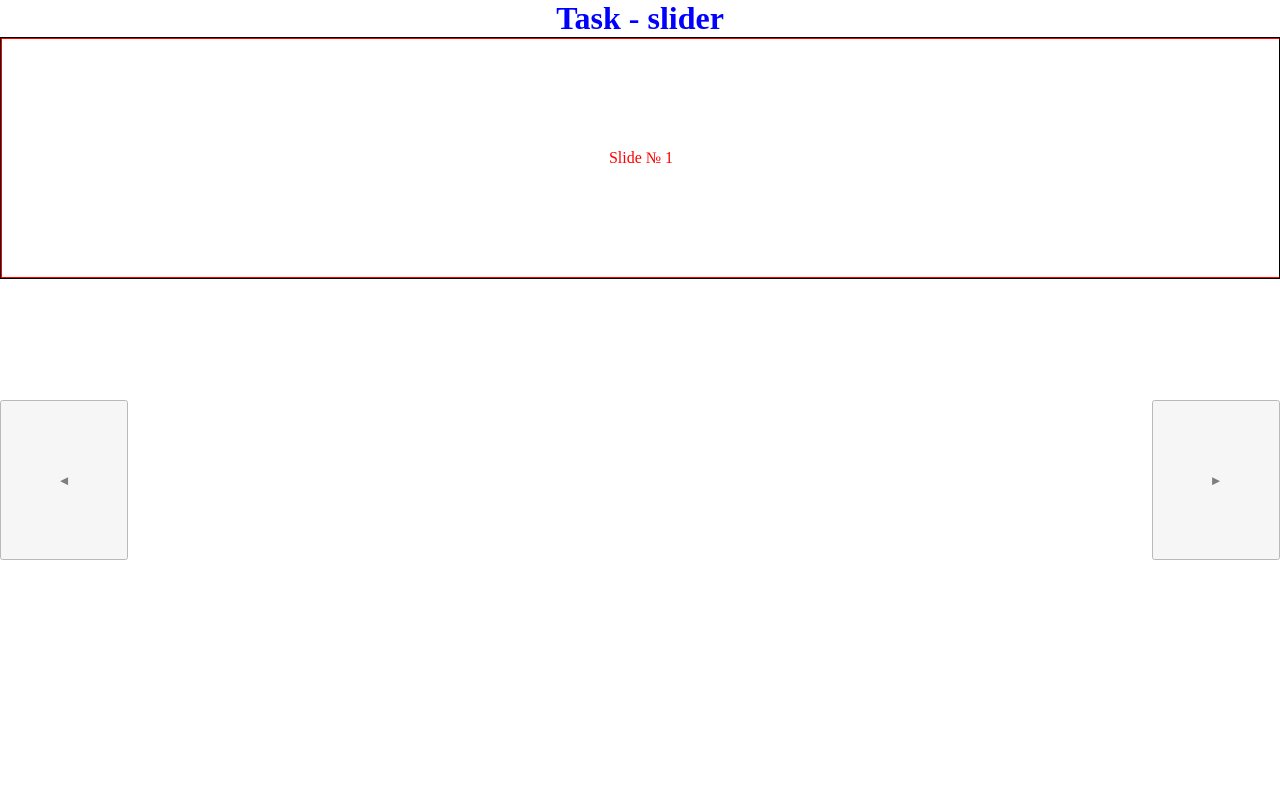
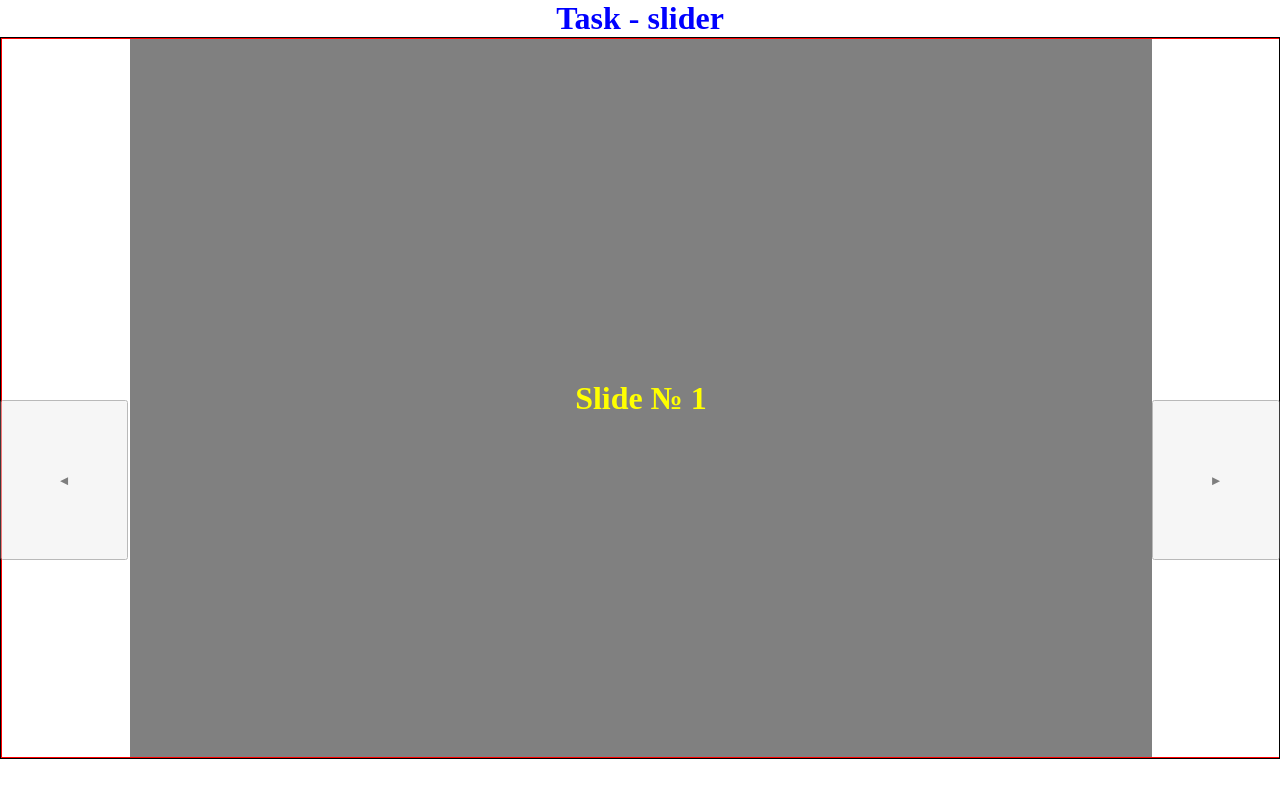
Before and after one commit to Zolotou/Carousel-component-react, a React app: page / in a window 1280 px wide. Built offline with nearby package versions, Linux system fonts and the light colour scheme.

Commit message:
feat: add swipes support

```diff
--- a/src/App.css
+++ b/src/App.css
@@ -24,6 +24,7 @@
     opacity: 0.5;
     width: 10%;
     height: 20%;
+    z-index: 100;
 }
 
 .button-left {
@@ -37,18 +38,28 @@
 
 .Slider {
     display: flex;
-    height:  30%;
+    height:  90%;
     border: 1px solid black;
     overflow: hidden;
 
 }
 
 .slide {
-    color:  red;
+    z-index: 1;
+    display: flex;
+    justify-content: center;
+    color:  yellow;
     min-width: 100%;
     border: 1px solid red;
-    display: flex;
-    justify-content: center;
-    align-items: center;
     transition: 0.5s;
 }
+
+.slide-content {
+    margin: 0 10%;
+    width: 100%;
+    height: 100%;
+    display: flex;
+    align-items: center;
+    justify-content: center;
+    background-color: grey;
+}
--- a/src/App.js
+++ b/src/App.js
@@ -5,21 +5,49 @@ import Slide from './components/Slide';
 const App = () => {
     const slides = [...Array(11).keys()];
     const [xAxisStep, SetXAxisStep] = useState(0);
+    const [slidePlace, SetSlidePlace] = useState(0);
+    const [touchStart, setTouchStart] = useState(0);
+
+    const TouchStartHandler = (e) => {
+        setTouchStart(e.targetTouches[0].clientX)
+    }
+
+    const TouchStopHandler = (e) => {
+        const touchDistance = touchStart -  e.changedTouches[0].clientX;
+
+        if(window.innerWidth + Math.abs(touchDistance) > window.innerWidth * 1.5){
+            touchDistance < 0 ? goLeft() : goRight();
+        }else { SetXAxisStep(slidePlace * 100)}
+        console.log({window: window.innerWidth, touch: touchDistance});
+        setTouchStart(0)
+
+    }
+
+    const TouchMoveHandler = (e) => {
+        const TouchMove = e.changedTouches[0].clientX;
+        const touchDistance = touchStart -  e.changedTouches[0].clientX
+        if(window.innerWidth/2 - Math.abs(touchDistance) > 0){
+            SetXAxisStep(prev => touchStart < TouchMove ? prev+1 : prev-1)
+        }
+
+    }
 
     const goLeft = () => {
-        SetXAxisStep(prev => prev === 0 ? -100 * (slides.length -1) : prev + 100)
+        SetXAxisStep(prev => prev === 0 ? -100 * (slides.length -1) : Math.round((prev + 100)/100)*100);
+        SetSlidePlace(slidePlace + 1);
     };
     const goRight = () => {
-        SetXAxisStep(prev => prev === -100 * (slides.length -1) ? 0 : prev - 100)
+        SetXAxisStep(prev => prev === -100 * (slides.length -1) ? 0 : Math.round((prev - 100)/100)*100);
+        SetSlidePlace(slidePlace - 1);
     };
-    console.log(xAxisStep)
+    console.log(xAxisStep);
     return (
         <div className="App">
             <h1 className="text">Task - slider</h1>
             <button onClick={goLeft} className="button button-left">◄</button>
             <button onClick={goRight} className="button button-right">►</button>
 
-            <div className="Slider">
+            <div className="Slider" onClick={() => console.log('heySlider')} onTouchStart={ (e) => TouchStartHandler(e)} onTouchEnd={(e)=> TouchStopHandler(e)} onTouchMove={(e) =>  TouchMoveHandler(e)}>
                 {slides.map((slide) => <Slide transformX={xAxisStep} key={slide} index={slide} />)}
             </div>
         </div>
--- a/src/components/Slide.js
+++ b/src/components/Slide.js
@@ -2,7 +2,12 @@ import React from 'react';
 
 const Slide = ({index, transformX}) => {
     return (
-        <div className="slide" style={{transform : `translateX(${transformX}%)`}}>Slide № {index + 1}</div>
+        <div className="slide" style={{transform : `translateX(${transformX}%)`}}>
+            <div className="slide-content">
+                <h1> Slide № {index + 1} </h1>
+            </div>
+
+        </div>
     )
 }
 
```
